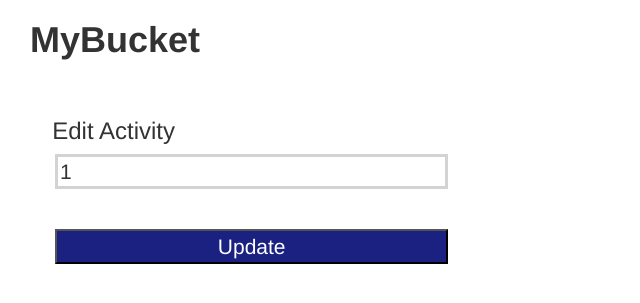
After one commit to patlub/bucketList, a Flask app: page /edit_activity/1/1 in a window 1280 px wide. The commit adds this page. Shown: the top 303 px of the page, without its empty margins (0-640 px from the left). Run offline with Flask 2, Linux system fonts and the light colour scheme; some libraries are stand-ins or nearby versions.

Commit message:
Implement edit activity functionality

```diff
--- a/BucketList.py
+++ b/BucketList.py
@@ -79,18 +79,34 @@ def activities(bucket_name):
                                    bucket_acts=bucket_activities)
 
 
-@app.route('/edit_bucket/<string:old_bucket_name>', methods=['POST', 'GET'])
-def edit_bucket(old_bucket_name):
+@app.route('/edit_bucket/<bucket_name>', methods=['POST', 'GET'])
+def edit_bucket(bucket_name):
     if request.method == 'POST':
         new_bucket_name = request.form['bucket-name']
         for bucket in all_buckets:
-            if bucket.name == old_bucket_name:
+            if bucket.name == bucket_name:
                 bucket.name = new_bucket_name
                 return redirect(url_for('activities',
                                         bucket_name=new_bucket_name))
     else:
         return render_template('edit-bucket.html',
-                               bucket_name=old_bucket_name)
+                               bucket_name=bucket_name)
+
+
+@app.route('/edit_activity/<string:bucket_name>/<string:activity_name>', methods=['POST', 'GET'])
+def edit_activity(activity_name, bucket_name):
+    if request.method == 'POST':
+        found_bucket = None
+        new_activity_name = request.form['activity-name']
+        for bucket in all_buckets:
+            if bucket.name == bucket_name:
+                found_bucket = bucket
+        for activity in found_bucket.activities:
+            if activity.name == activity_name:
+                activity.name = new_activity_name
+                return redirect(url_for('activities', bucket_name=bucket_name))
+    else:
+        return render_template('edit-activity.html', bucket_name=bucket_name, activity_name=activity_name)
 
 
 if __name__ == '__main__':
--- a/templates/activities.html
+++ b/templates/activities.html
@@ -47,7 +47,7 @@
                         </label>
                     </td>
                     <td>
-                        <a href=""><span class="glyphicon glyphicon-pencil"></span></a>
+                        <a href="http://localhost:5000/edit_activity/{{ bucket_name }}/{{ act.name }}"><span class="glyphicon glyphicon-pencil"></span></a>
                         <a href=""><span class="glyphicon glyphicon-trash"></span></a>
                     </td>
                 </tr>
--- /dev/null
+++ b/templates/edit-activity.html
@@ -0,0 +1,30 @@
+<!DOCTYPE html>
+<html lang="en">
+<head>
+    <link rel="stylesheet" type="text/css" href="../static/css/main.css"/>
+    <meta charset="UTF-8">
+    <link rel="stylesheet" href="../static/css/bootstrap.min.css">
+    <link rel="stylesheet" href="../static/css/toggle.css">
+    <script src="https://ajax.googleapis.com/ajax/libs/jquery/3.2.0/jquery.min.js"></script>
+    <script src="https://maxcdn.bootstrapcdn.com/bootstrap/3.3.7/js/bootstrap.min.js"></script>
+
+    <title>MyBucket - Activities</title>
+</head>
+<body>
+<div class="container-fluid">
+    <div class="col-md-12"><h1><strong>MyBucket</strong></h1></div>
+    <div class="edit-box">
+        <div class="row" id="edit-bucket-heading">
+            <h3>Edit Activity</h3>
+        </div>
+        <div class="col-md-8">
+            <form method="post" action="http://localhost:5000/edit_activity/{{ bucket_name }}/{{ activity_name }}">
+                <div><input type="text" name="activity-name" class="modal-text-box"
+                            placeholder="Bucket Name" value="{{ activity_name }}" required></div>
+                <div><input type="submit" id="edit-bucket-btn" value="Update"></div>
+            </form>
+        </div>
+    </div>
+</div>
+</body>
+</html>
```
